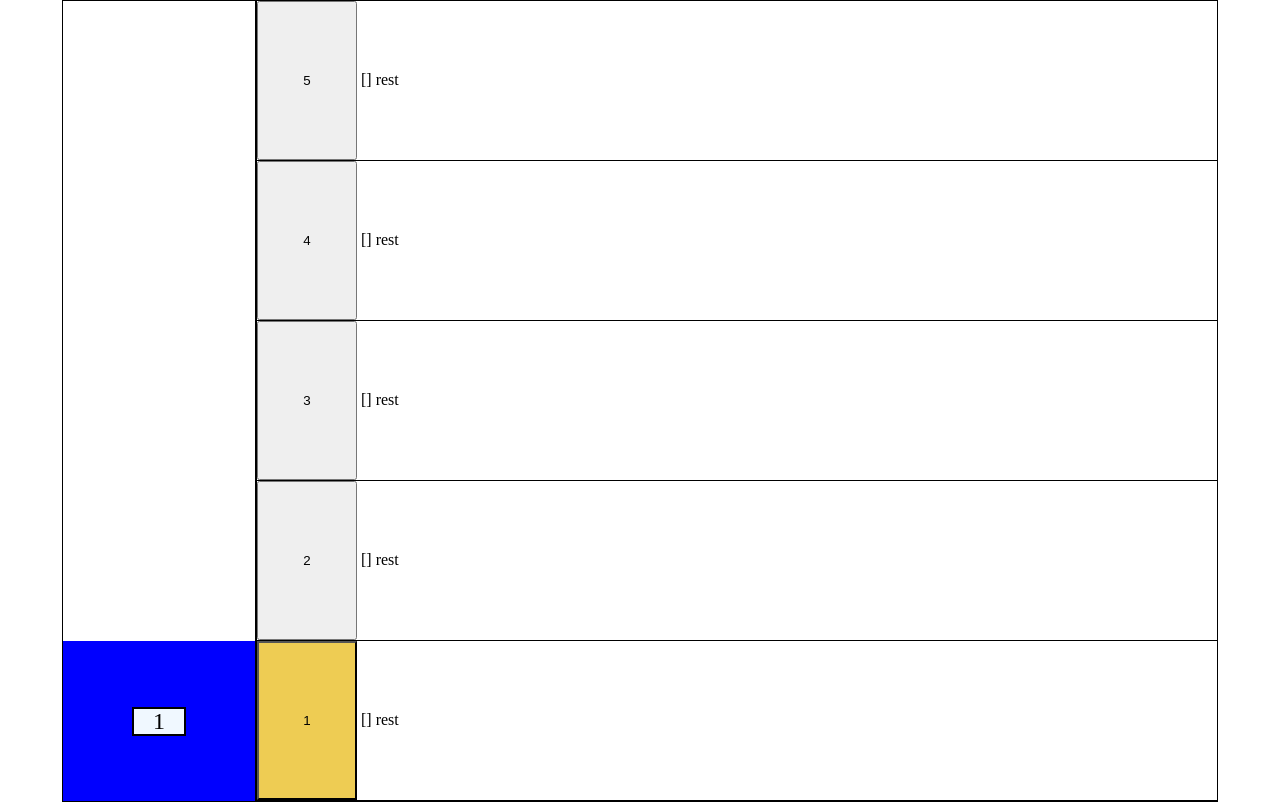
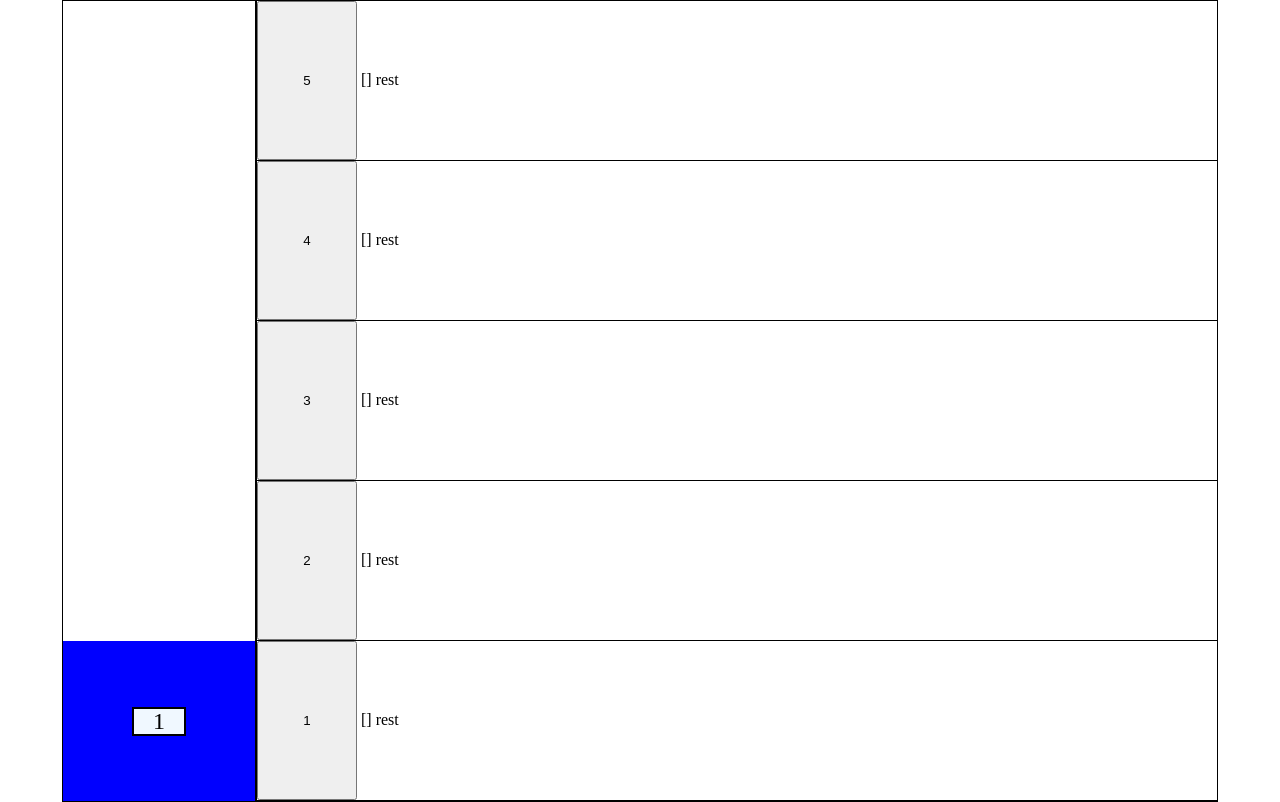
Before and after one commit to Feralbot/elevator-test-task, a Vue app: page / in a window 1280 px wide. Built offline with nearby package versions, Linux system fonts and the light colour scheme.

Commit message:
fixed color queue btns

```diff
--- a/src/App.vue
+++ b/src/App.vue
@@ -19,7 +19,7 @@
           <button
             class="flour-btn"
             :class="{
-              'flour-waiting': elevatorStore.currentFlour == flour,
+              'flour-waiting': elevatorStore.floursQueue.includes(flour),
             }"
             @click="elevatorStore.addToQueue(flour)"
           >
```
